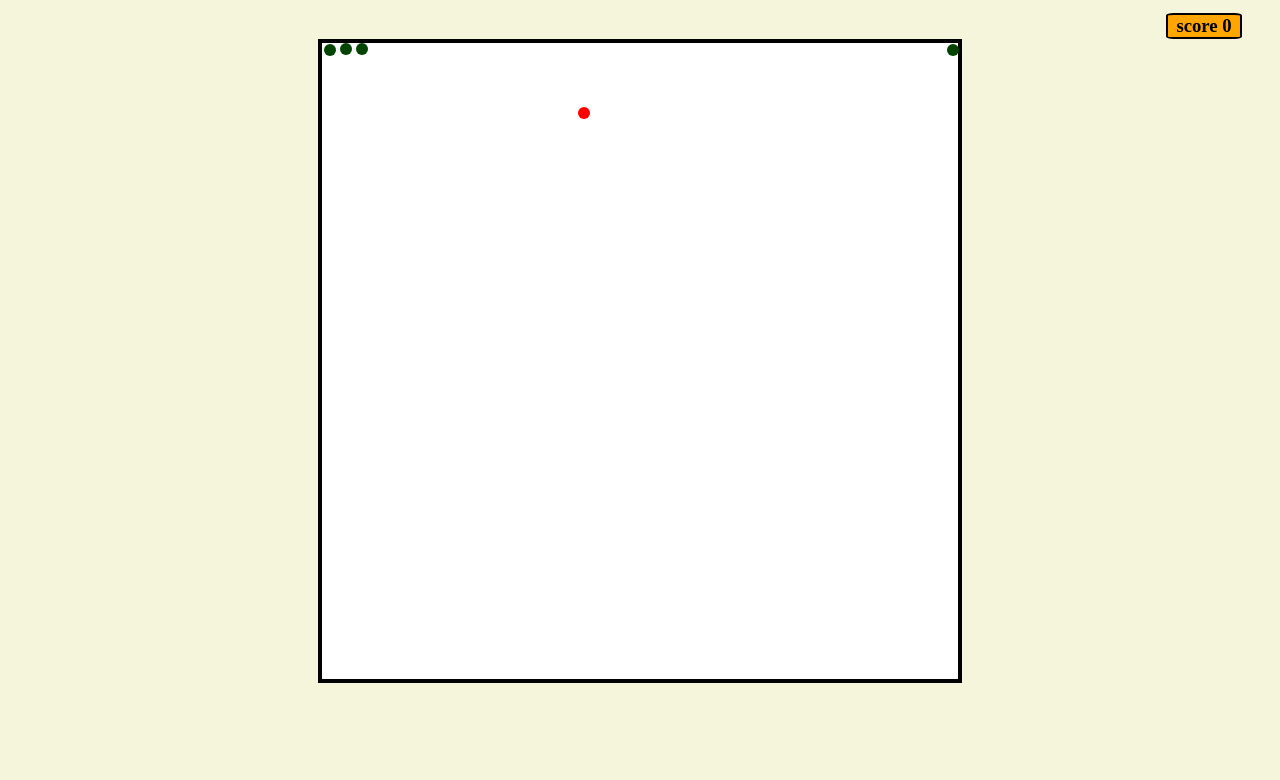
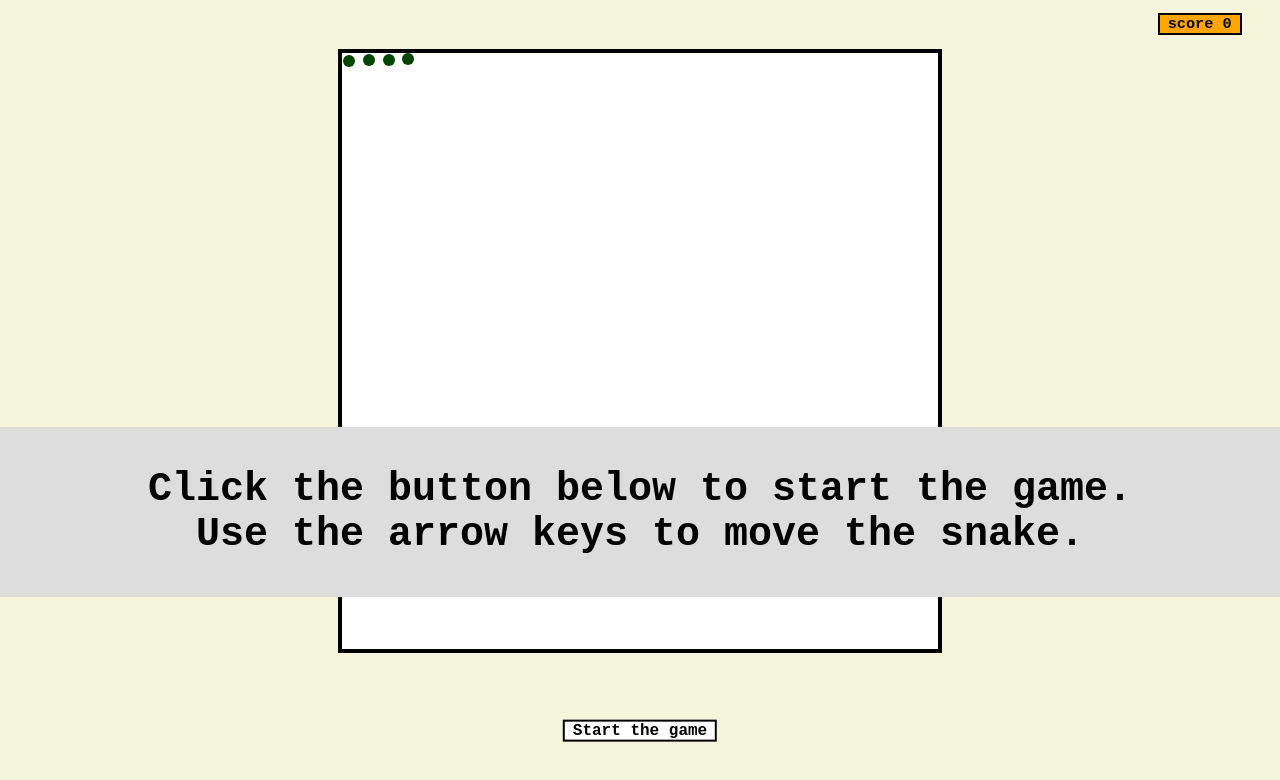
Before and after one commit to valerioio/shaky-snake, a React (Create React App) app: page / in a window 1280 px wide. Shown: the top 780 px of the page. Built offline with nearby package versions, Linux system fonts and the light colour scheme.

Commit message:
:sparkles: Handle game states

```diff
--- a/src/App.css
+++ b/src/App.css
@@ -2,8 +2,12 @@ body {
   background-color: beige;
 }
 
+body * {
+  font-family: monospace;
+}
+
 .playground {
-  --board-size: 636px;
+  --board-size: 596px;
 }
 
 .playground {
@@ -21,7 +25,6 @@ body {
   position: absolute;
   border-radius: 50%;
   background-color: #040;
-  z-index: 1;
 }
 
 .apple {
@@ -37,9 +40,10 @@ body {
   box-sizing: border-box;
   width: 100vw;
   padding: 5vh 10vw;
-  font-size: 3rem;
-  z-index: 2;
-  background-color: lightgray;
+  text-align: center;
+  font-size: 2.5rem;
+  z-index: 1;
+  background-color: #ddd;
 }
 
 .hidden {
@@ -56,5 +60,16 @@ body {
   padding: 0 0.5rem;
   background-color: orange;
   border: solid 2px black;
-  border-radius: 10%;
 }
+
+.start-button {
+  position: absolute;
+  left: 50%;
+  top: 92.5%;
+  transform: translate(-50%, -92.5%);
+  padding: 0 0.5rem;
+  background-color: white;
+  font-size: 1rem;
+  font-weight: bold;
+  border: solid 2px black;
+}
--- a/src/App.jsx
+++ b/src/App.jsx
@@ -1,10 +1,10 @@
 import { useEffect, useState } from "react";
-import { v4 as uuidv4 } from 'uuid';
+import { v4 as uuidv4 } from "uuid";
 import "./App.css";
 
 const INITIAL_LENGTH = 4;
-const CELL_SIZE = 16;
-const CELLS = 40;
+const CELL_SIZE = 20;
+const CELLS = 30;
 const BOARD_SIZE = CELLS * CELL_SIZE;
 const initialSnake = Array.from({ length: INITIAL_LENGTH }, (_, i) => [
   0,
@@ -15,11 +15,21 @@ const overlap = (coords, [x2, y2]) =>
 const randomCoord = () => Math.floor(Math.random() * CELLS) * CELL_SIZE;
 
 export default function App() {
+  const [isGameInProgress, setIsGameInProgress] = useState(null);
   const [snake, setSnake] = useState(initialSnake);
   const [dirLen, setDirLen] = useState([1, CELL_SIZE]);
-  const [apple, setApple] = useState([randomCoord(), randomCoord()]);
+  const [apple, setApple] = useState([null, null]);
+  const [bump, setBump] = useState(-1);
   const [score, setScore] = useState(0);
-  const [bump, setBump] = useState(-1);
+
+  function startGame() {
+    setIsGameInProgress(true);
+    setSnake(initialSnake);
+    setDirLen([1, CELL_SIZE]);
+    setApple([randomCoord(), randomCoord()]);
+    setBump(-1);
+    setScore(0);
+  }
 
   function handleKeydown(e) {
     if (e.key === "ArrowRight" && dirLen[0] === 0) {
@@ -35,14 +45,15 @@ export default function App() {
 
   const snakeStyles = (top, left, i) => {
     return {
-      top: top + Math.random() * 2 + (i === bump - 1 ? -2 : 0),
-      left: left + Math.random() * 2 + (i === bump - 1 ? -2 : 0),
-      width: CELL_SIZE + (i === bump - 1 ? 0 : -4),
-      height: CELL_SIZE + (i === bump - 1 ? 0 : -4),
+      top: top + Math.random() * snake.length / 2 + (i === bump - 1 ? -4 : 0),
+      left: left + Math.random() * snake.length / 2 + (i === bump - 1 ? -4 : 0),
+      width: CELL_SIZE + (i === bump - 1 ? 0 : -8),
+      height: CELL_SIZE + (i === bump - 1 ? 0 : -8),
     };
   };
 
   const appleStyles = {
+    visibility: apple[0] === null ? "hidden" : "visible",
     top: apple[0],
     left: apple[1],
     width: CELL_SIZE - 4,
@@ -56,17 +67,20 @@ export default function App() {
     };
   }, [dirLen]);
 
-  //Handle movement
+  //Handle movement and death
   useEffect(() => {
+    if (isGameInProgress) {
+      setIsGameInProgress(!overlap(snake.slice(0, -1), snake.at(-1)));
       const timerId = setTimeout(() => {
         const head = [...snake.at(-1)];
         const [dir, len] = dirLen;
         head[dir] = (head[dir] + len + BOARD_SIZE) % BOARD_SIZE;
         setSnake([...snake.slice(1), head]);
         setBump(bump - 1);
-    }, 100 / (1 + score / 5));
+      }, 50 / (1 + score / 10));
       return () => clearTimeout(timerId);
-  }, [snake, bump]);
+    }
+  }, [isGameInProgress, snake, bump]);
 
   //Handle eating
   useEffect(() => {
@@ -77,7 +91,6 @@ export default function App() {
       setBump(snake.length);
     }
   }, [snake]);
-  // setIsGameOver(overlap(snake.slice(0, -1), head));
 
   //Handle growing
   useEffect(() => {
@@ -95,16 +108,30 @@ export default function App() {
 
   return (
     <>
-      <h1 className={`instructions${false ? "" : " hidden"}`}>
-        Use the arrow keys to start the game and move the snake
+      <h1
+        className={`instructions${isGameInProgress === null ? "" : " hidden"}`}
+      >
+        Click the button below to start the game. Use the arrow keys to move the
+        snake.
       </h1>
       <h3 className="score">score {score}</h3>
       <main className="playground">
         {snake.map(([top, left], i) => (
-          <div key={uuidv4()} className="snake" style={snakeStyles(top, left, i)} />
+          <div
+            key={uuidv4()}
+            className="snake"
+            style={snakeStyles(top, left, i)}
+          />
         ))}
         <div className="apple" style={appleStyles} />
       </main>
+      <button
+        className="start-button"
+        onClick={startGame}
+        disabled={isGameInProgress}
+      >
+        Start the game
+      </button>
     </>
   );
 }
```
Lines whose indentation alone changed are shown as unchanged.
